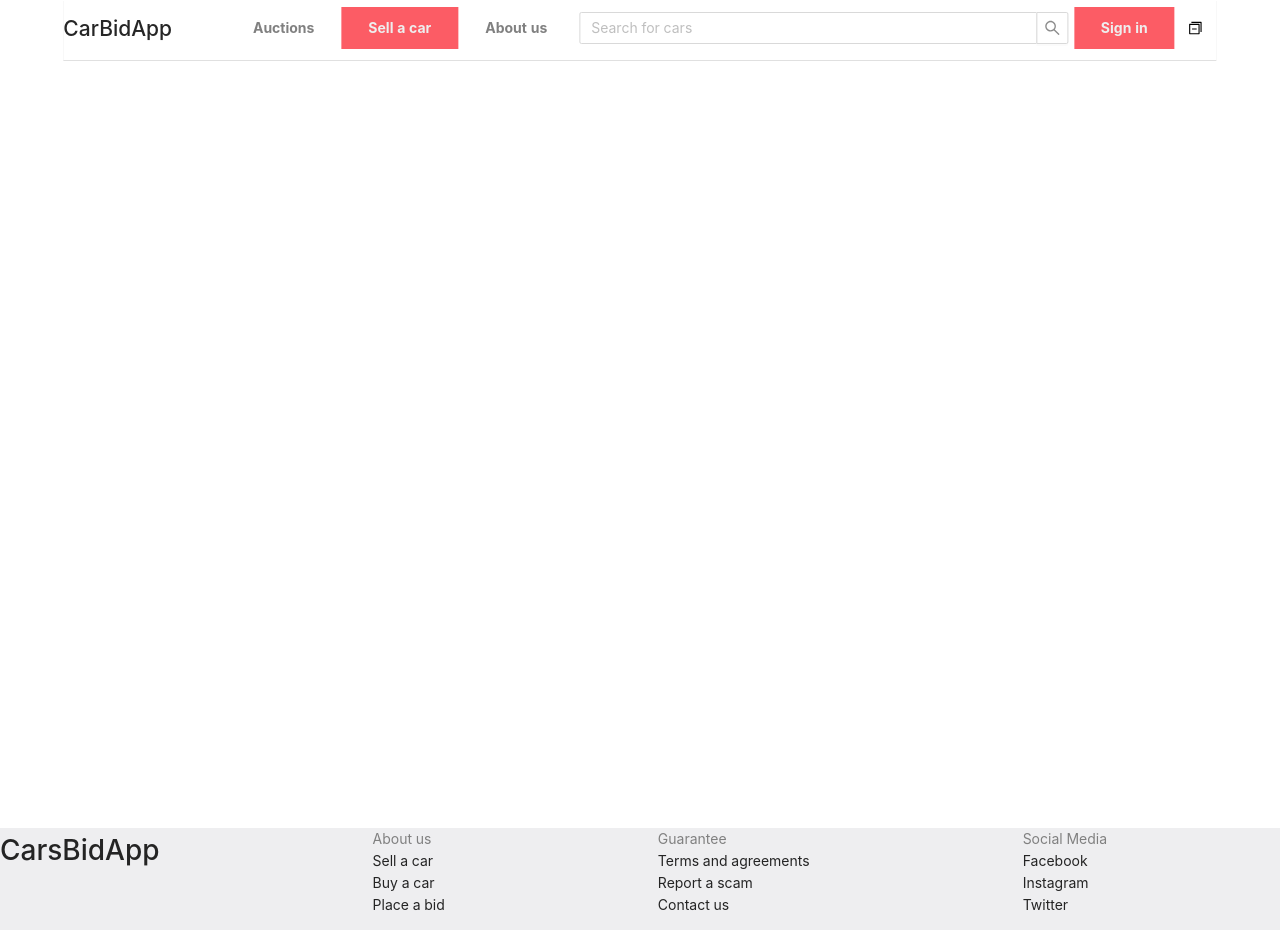
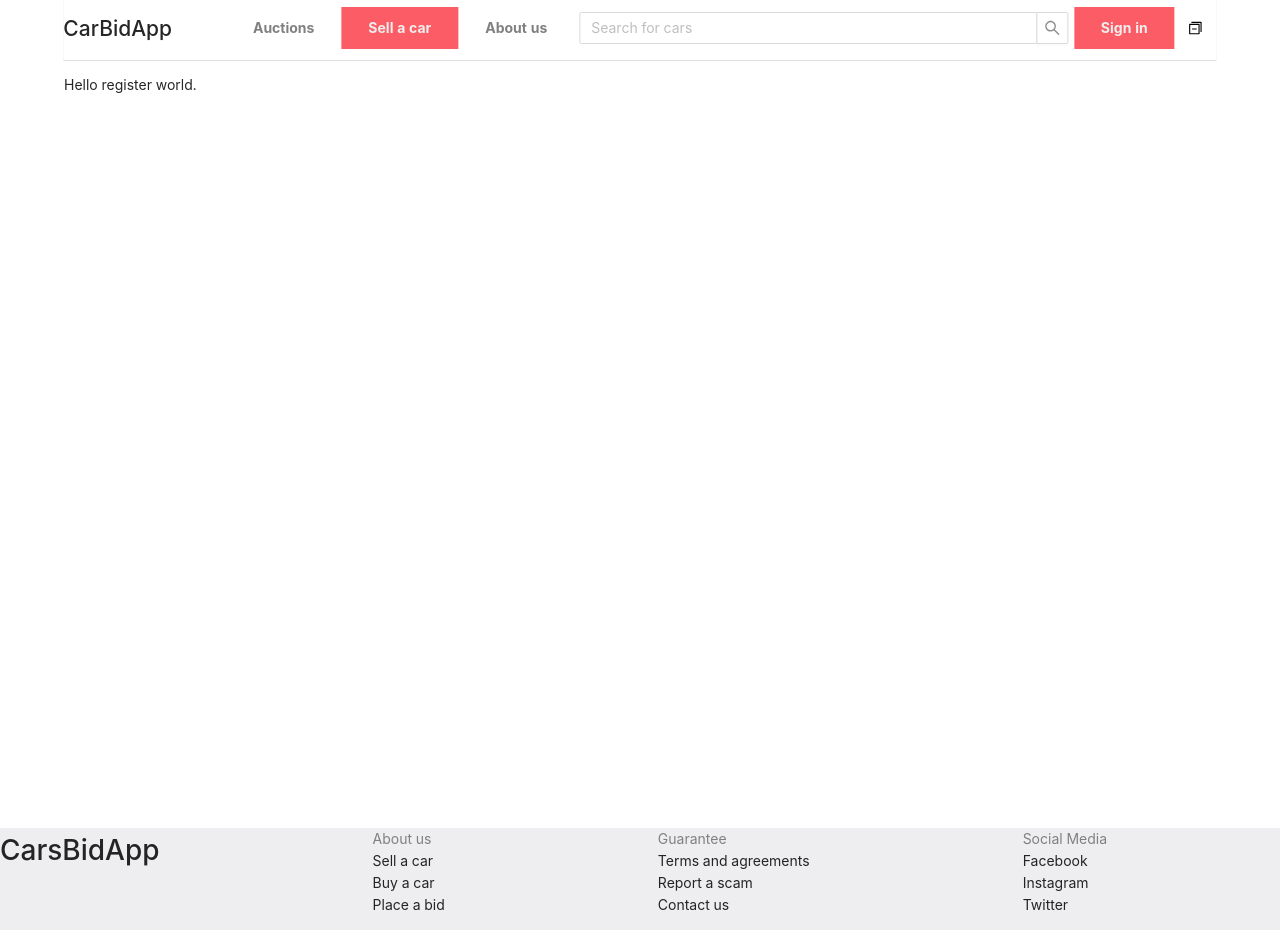
Before and after one commit to Petiazediter/CarAppRewrite, a React (Create React App) app in the folder car-app-frontend/: page /register in a window 1280 px wide. Built offline with nearby package versions, Linux system fonts and the light colour scheme.

Commit message:
Create RegisterPage with route to it on /register link.

```diff
--- a/car-app-frontend/src/App.tsx
+++ b/car-app-frontend/src/App.tsx
@@ -10,6 +10,7 @@ import { navbarHeight } from './components/shared/navbar-component/Navbar.styled
 import { CarPage } from './components/car-page/CarPage';
 import { CarPageHOC } from './components/car-page/CarPageHOC';
 import { SignInPage } from './components/sign-in-page/SignInPage';
+import RegisterPage from "./components/register-page/RegisterPage";
 
 const ContentLayout = styled.div`
 	width: 90%;
@@ -40,6 +41,7 @@ function App() {
 						<Navbar />
 						<Route path="/car/:carId" component={CarPageHOC(CarPage)} />
 						<Route path={'/sign-in'} component={SignInPage} />
+						<Route path={'/register'} component={RegisterPage} />
 					</ContentLayout>
 					<Footer />
 				</BrowserRouter>
--- /dev/null
+++ b/car-app-frontend/src/components/register-page/RegisterPage.tsx
@@ -0,0 +1,9 @@
+import {FunctionComponent} from "react";
+
+const RegisterPage: FunctionComponent = () => {
+    return(<>
+        Hello register world.
+    </>)
+}
+
+export default RegisterPage
```
